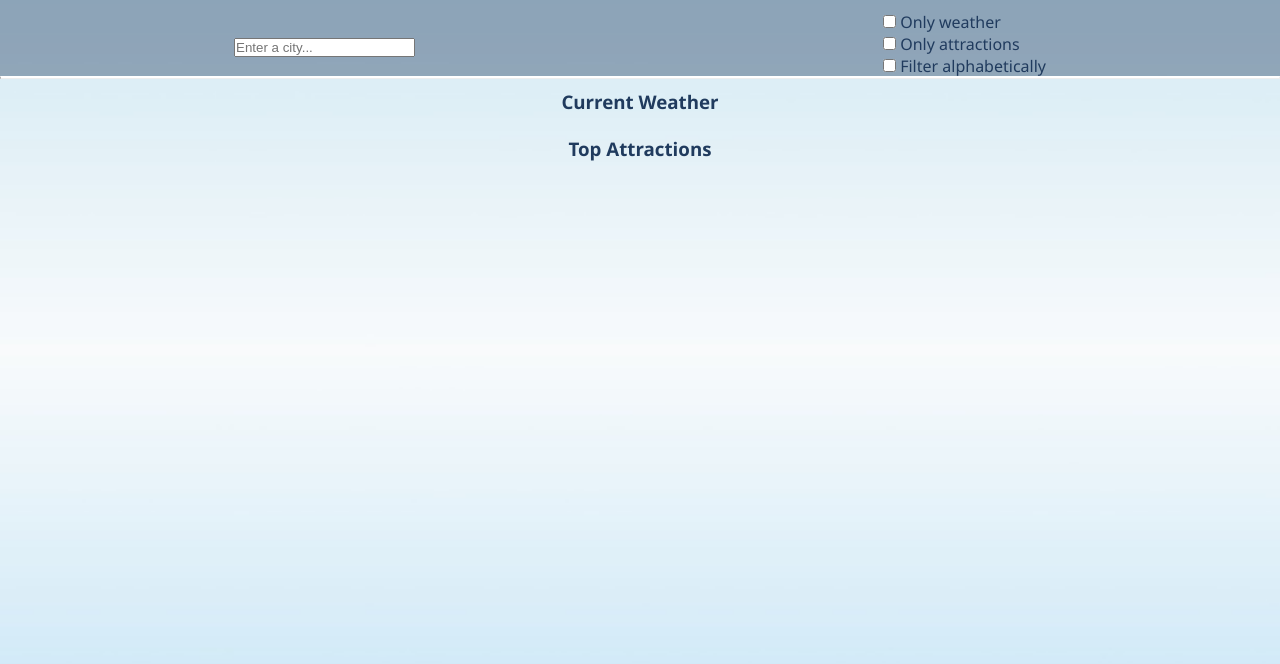
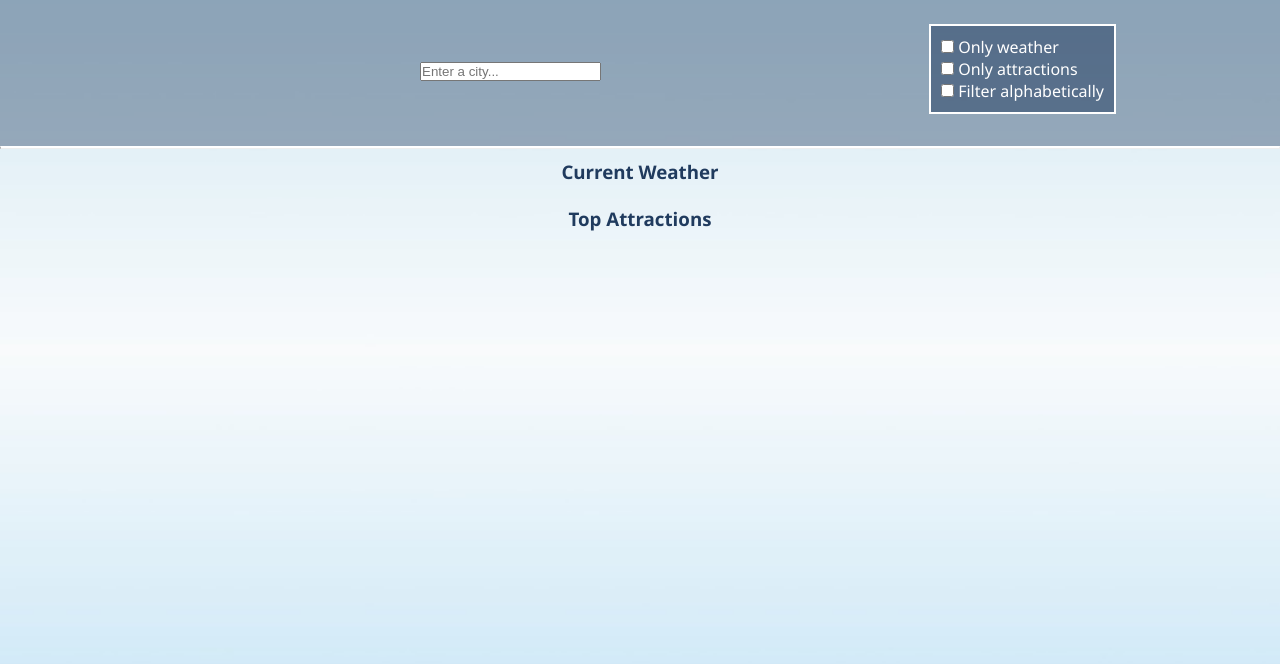
Before and after one commit to Johanna520/uppg2_JS, a plain HTML site: page index.html in a window 1280 px wide. Shown: the part 78-742 px from the top of the page. Drawn offline with Linux system fonts and the light colour scheme.

Commit message:
justeringar

```diff
--- a/index.css
+++ b/index.css
@@ -51,10 +51,10 @@
   justify-content: space-around;
   align-items: center;
   background-color: rgb(32, 59, 94, 0.4);
-  height: 80px;
+  height: 150px;
 }
-#searchbox {
-  margin-left: 30%;
+#executeSearch {
+  margin-left: 20%;
 }
 #checkBoxes {
   margin-top: 15px;
--- a/index.html
+++ b/index.html
@@ -26,21 +26,23 @@
     <section>
       <section id="top-container">
 
-        <input typ="text" placeholder="Enter a city..." id="executeSearch" />
+
+        <input typ="search" placeholder="Enter a city..." id="executeSearch" />
 
 
 
-            <form id="checkBoxes">
-
-
+            <div id="checkBoxes">
 
                 <input type="checkbox" id="checkBox1">
                 <label for="checkBox1"> Only weather</label><br>
+
                 <input type="checkbox" id="checkBox2">
                 <label for="checkBox2"> Only attractions</label><br>
+
                 <input type="checkbox" id="checkBox3">
-                <label for="checkBox3"> Filter alphabetically</label><br><br>
-            </form>
+                <label for="checkBox3"> Filter alphabetically</label>
+
+            </div>
         </section>
         <hr>
         <h2 id="city"></h2>
@@ -49,11 +51,11 @@
         <br>
         <section id="flex-container1">
             <div id="textWeather">
-                <p>Thursday</p>
+                <p class="day">Thursday</p>
                 <br>
-                <p>Temerature: -2C</p>
+                <p class ="degree">Temerature: -2C</p>
                 <br>
-                <p> Condition: overcoast clouds </p>
+                <p class="description"> Condition: overcoast clouds </p>
             </div>
         </section>
 <!--lägg till iconer för sevärdigheter ex, photo, dinner. -->
--- a/main.js
+++ b/main.js
@@ -7,16 +7,14 @@
 Enter ändras id="city" till det användaren skriver in i sökfältet.
 
 */
-{
-let input = document.getElementById('executeSearch');
-let log = document.getElementById('city');
 
-input.addEventListener('change', cityName);
+let input = document.querySelector('#executeSearch');
+let outputElement = document.querySelector('#city');
 
-function cityName(e) {
-  log.textContent = e.target.value;
+input.onchange = function cityName(e) {
+  outputElement.innerText = e.target.value;
 }
-}
+
 
 //City name = getCityWeatherURL (Se freläsnignen kl 11.00)
 
@@ -46,6 +44,8 @@
         }
     }
 }
+
+
 /*
 fetch('api.openweathermap.org/data/2.5/weather?q={city name}&appid=a0d70789704075e6099712d8603723f3 ') hämta api*/
 
```
